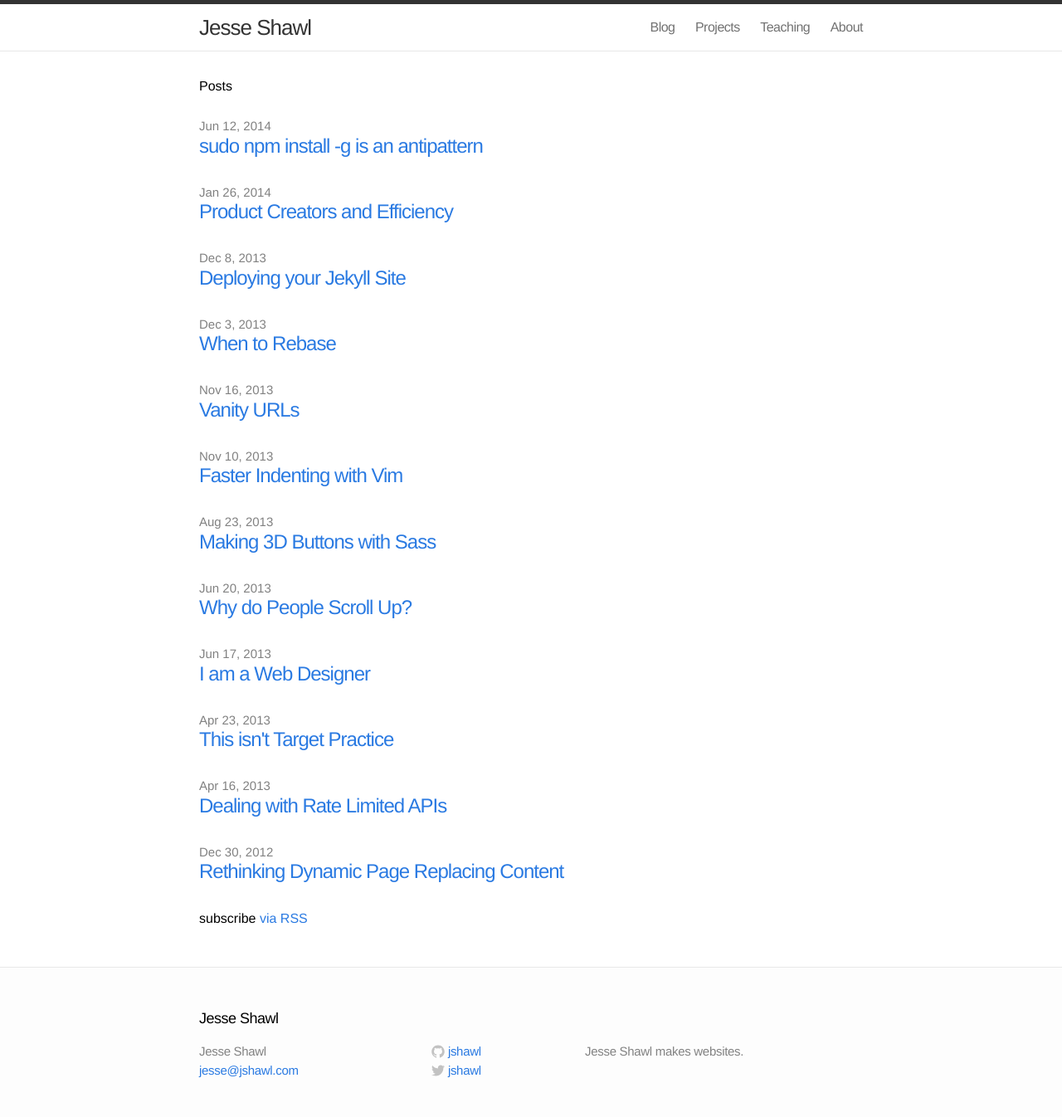
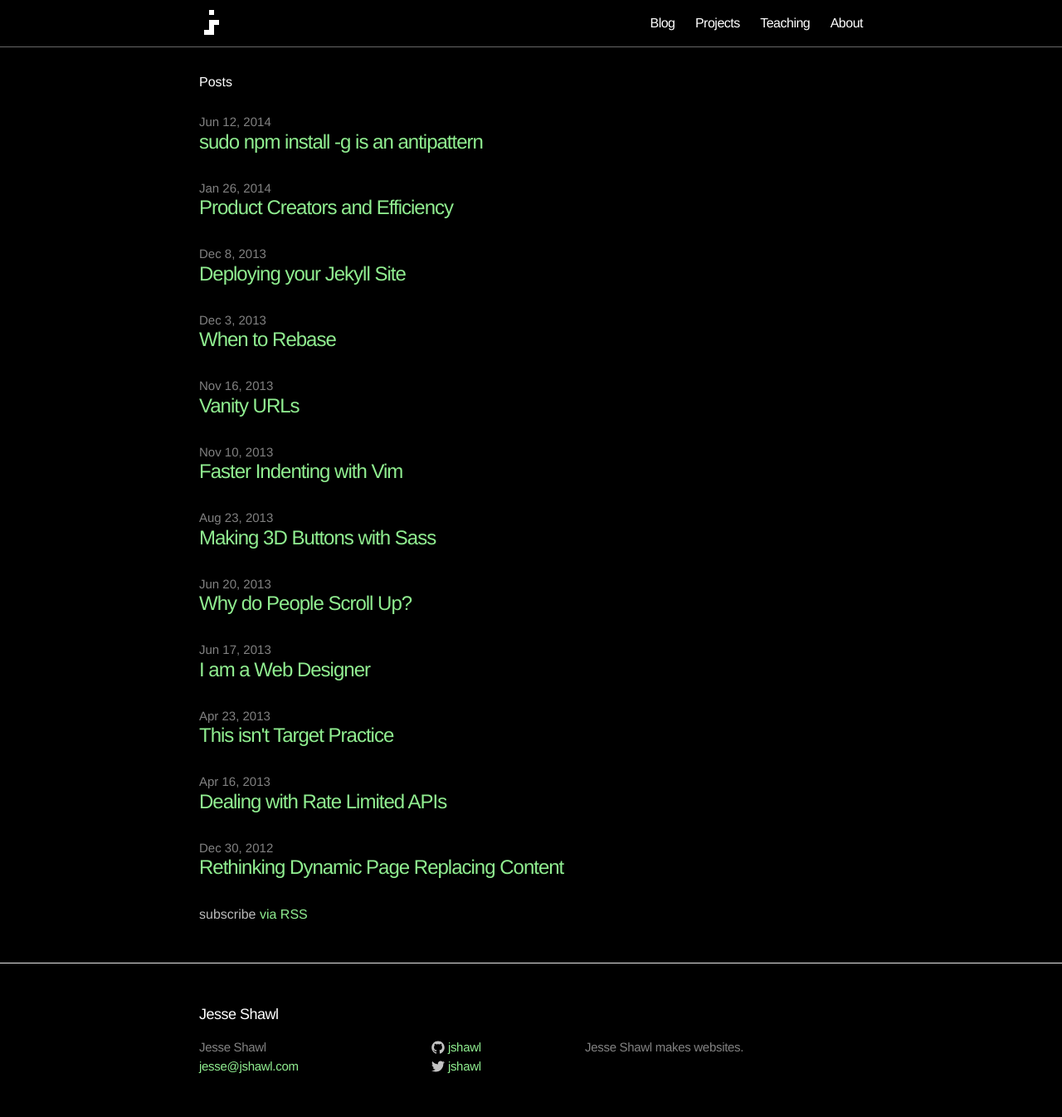
Before and after one commit to jshawl/jesse.sh, a Jekyll site: the page built from index.html, in a window 1280 px wide. Shown: the whole page at 83% size. Built offline with Jekyll 4.4.1, drawn with Linux system fonts in a browser that asks for light colours.

Commit message:
Update look

```diff
--- a/_includes/header.html
+++ b/_includes/header.html
@@ -2,7 +2,7 @@
 
   <div class="wrap">
 
-    <a class="site-title" href="{{ site.baseurl }}/">{{ site.title }}</a>
+    <a class="site-title logo" href="{{ site.baseurl }}/"> </a>
 
     <nav class="site-nav">
       <a href="#" class="menu-icon">
--- a/css/main.css
+++ b/css/main.scss
@@ -1,3 +1,6 @@
+---
+---
+
 /* Base */
 /* ----------------------------------------------------------*/
 
@@ -6,7 +9,10 @@
   padding: 0;
 }
 
-html, body { height: 100%; }
+html, body { height: 100%;
+  background:#000;
+  color:#bbb;
+}
 
 img {
   max-width:100%;
@@ -41,15 +47,39 @@ body {
   font-size: 16px;
   line-height: 1.5;
   font-weight: 300;
-  background-color: #fdfdfd;
 }
 
-h1, h2, h3, h4, h5, h6 { font-size: 100%; font-weight: 400; }
+h1, h2, h3, h4, h5, h6 { font-size: 100%; font-weight: 400; color:#fff;}
 
-a         { color: #2a7ae2; text-decoration: none; }
-a:hover   { color: #000; text-decoration: underline; }
-a:visited { color: #205caa; }
+a         { color: lightGreen; text-decoration: none; }
+a:hover   { color: #fff; text-decoration: underline; }
+a:visited { color: #FF34B3; }
 
+$xy:6px;
+$logo-color: #fff;
+
+.logo{
+  width:5 * $xy;
+  margin-top:$xy;
+  height:7 * $xy;
+  display:block;
+  position:relative;
+  &:after{
+    content:'';
+    display:block;
+    position:absolute;
+    left:0;
+    top:0;
+    height:$xy;
+    width:$xy;
+    box-shadow: 2 * $xy $xy 0 $logo-color
+              , 2 * $xy 3 * $xy 0 $logo-color
+              , 2 * $xy 4 * $xy 0 $logo-color
+              , 2 * $xy 5 * $xy 0 $logo-color
+              , 1 * $xy 5 * $xy 0 $logo-color
+              , 3 * $xy 3 * $xy 0 $logo-color;
+  }
+}
 /* Utility */
 
 .wrap:before,
@@ -69,10 +99,15 @@ a:visited { color: #205caa; }
 /* Site header */
 
 .site-header {
-  border-top: 5px solid #333;
-  border-bottom: 1px solid #e8e8e8;
+  border-bottom: 1px solid #666;
   min-height: 56px;
-  background-color: white;
+}
+
+.site-title svg{
+  fill: #fff;
+  width:20px;
+  display:block;
+  height:55px;
 }
 
 .site-title,
@@ -97,8 +132,9 @@ a:visited { color: #205caa; }
 
 .site-nav .page-link {
   margin-left: 20px;
-  color: #727272;
+  color: #fff;
   letter-spacing: -.5px;
+
 }
 
 /* Site footer */
@@ -165,7 +201,6 @@ a:visited { color: #205caa; }
 
 .page-content {
   padding: 30px 0;
-  background-color: #fff;
 }
 
 
@@ -263,6 +298,7 @@ a:visited { color: #205caa; }
   border-radius: 3px;
   font-size: 15px;
   overflow:scroll;
+  color:#000;
 }
 
 .post code { padding: 1px 5px; }
@@ -415,6 +451,7 @@ a:visited { color: #205caa; }
     line-height: 1.25;
     padding: 5px 10px;
     margin: 0;
+    color:#000;
   }
 
   .post-header h1 { font-size: 36px; }
```
